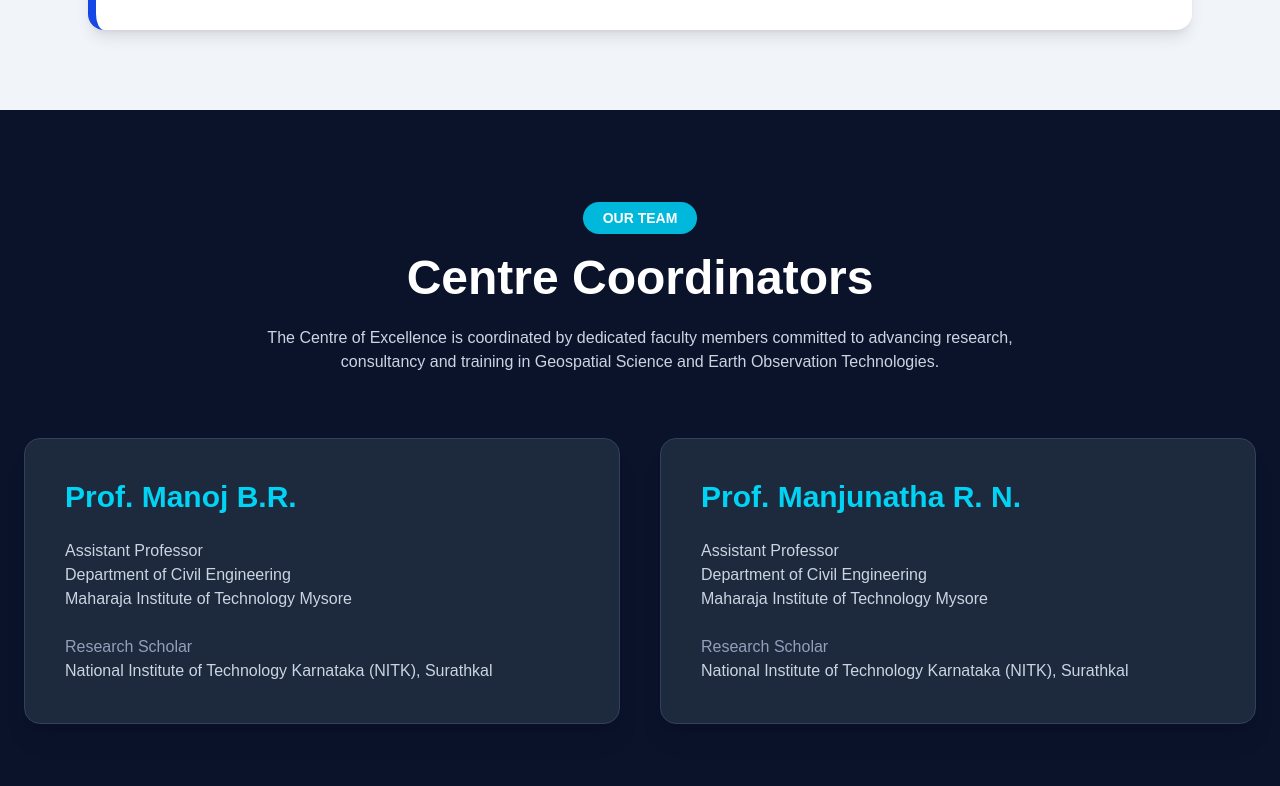
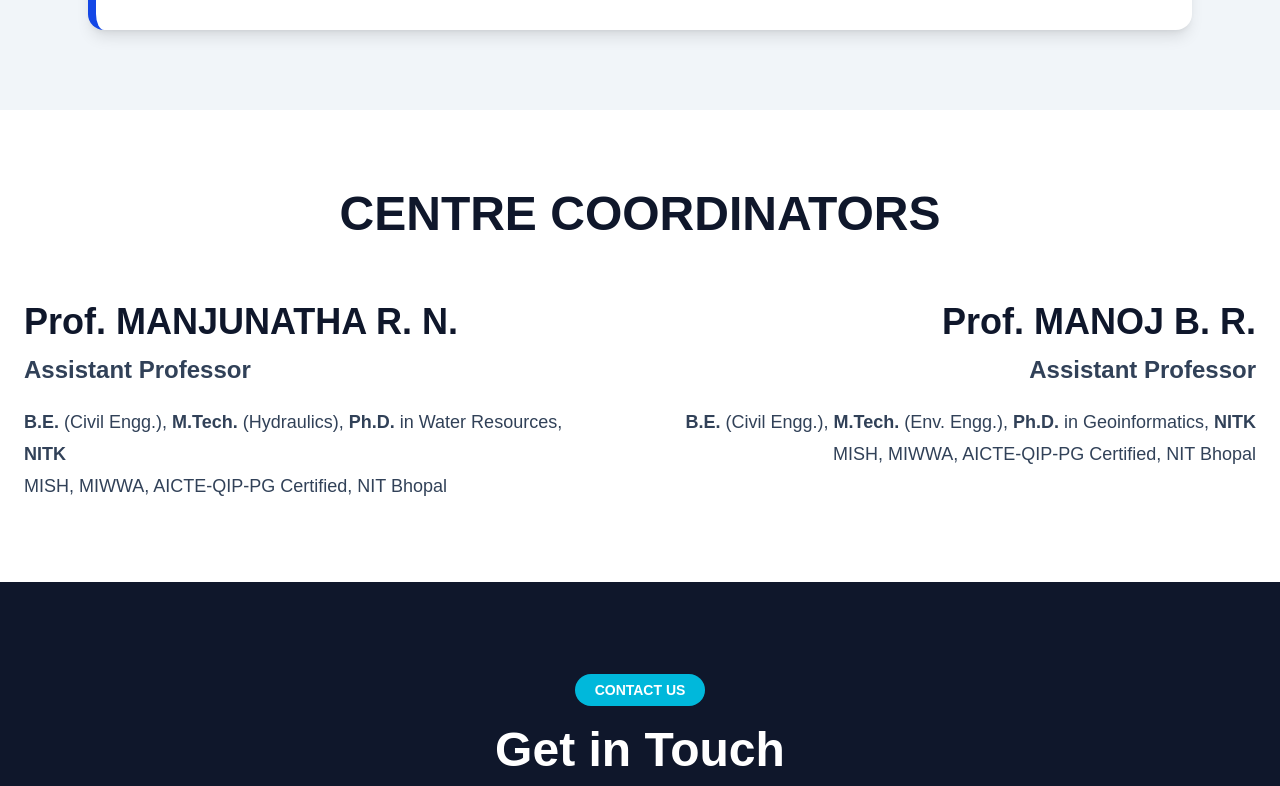
Before and after one commit to coe-esgst-mitm/coe-website, a Next.js app: page / in a window 1280 px wide. Shown: the part 2574-3360 px from the top of the page. Built offline with nearby package versions, Linux system fonts and the light colour scheme.

Commit message:
Describe the update

```diff
--- a/components/CentreCoordinators.tsx
+++ b/components/CentreCoordinators.tsx
@@ -1,81 +1,65 @@
 export default function CentreCoordinators() {
   return (
-    <section className="py-24 bg-[#0B132B] text-white">
+    <section className="py-20 bg-white">
 
       <div className="max-w-7xl mx-auto px-6">
 
-        <div className="text-center mb-16">
+        <h2 className="text-5xl font-bold text-center text-slate-900 mb-16">
+          CENTRE COORDINATORS
+        </h2>
 
-          <span className="bg-cyan-500 text-white px-5 py-2 rounded-full text-sm font-semibold">
-            OUR TEAM
-          </span>
+        <div className="grid md:grid-cols-2 gap-20">
 
-          <h2 className="text-5xl font-bold mt-6">
-            Centre Coordinators
-          </h2>
+          {/* Left Coordinator */}
 
-          <p className="mt-6 text-slate-300 max-w-3xl mx-auto">
-            The Centre of Excellence is coordinated by dedicated faculty members
-            committed to advancing research, consultancy and training in
-            Geospatial Science and Earth Observation Technologies.
-          </p>
+          <div className="text-left">
 
-        </div>
-
-        <div className="grid md:grid-cols-2 gap-10">
-
-          <div className="bg-slate-800 rounded-2xl shadow-xl p-10 border border-slate-700">
-
-            <h3 className="text-3xl font-bold text-cyan-400">
-              Prof. Manoj B.R.
+            <h3 className="text-4xl font-bold text-slate-900">
+              Prof. MANJUNATHA R. N.
             </h3>
 
-            <p className="mt-6 text-slate-300">
+            <h4 className="text-2xl font-semibold mt-3 text-slate-700">
               Assistant Professor
+            </h4>
+
+            <p className="mt-5 text-lg text-slate-700 leading-8">
+              <strong>B.E.</strong> (Civil Engg.),
+              <strong> M.Tech.</strong> (Hydraulics),
+              <strong> Ph.D.</strong> in Water Resources,
+              <strong> NITK</strong>
             </p>
 
-            <p className="text-slate-300">
-              Department of Civil Engineering
-            </p>
-
-            <p className="text-slate-300">
-              Maharaja Institute of Technology Mysore
-            </p>
-
-            <p className="mt-6 text-slate-400">
-              Research Scholar
-            </p>
-
-            <p className="text-slate-300">
-              National Institute of Technology Karnataka (NITK), Surathkal
+            <p className="text-lg text-slate-700 leading-8">
+              MISH, MIWWA,
+              AICTE-QIP-PG Certified,
+              NIT Bhopal
             </p>
 
           </div>
 
-          <div className="bg-slate-800 rounded-2xl shadow-xl p-10 border border-slate-700">
+          {/* Right Coordinator */}
 
-            <h3 className="text-3xl font-bold text-cyan-400">
-              Prof. Manjunatha R. N.
+          <div className="text-right">
+
+            <h3 className="text-4xl font-bold text-slate-900">
+              Prof. MANOJ B. R.
             </h3>
 
-            <p className="mt-6 text-slate-300">
+            <h4 className="text-2xl font-semibold mt-3 text-slate-700">
               Assistant Professor
+            </h4>
+
+            <p className="mt-5 text-lg text-slate-700 leading-8">
+              <strong>B.E.</strong> (Civil Engg.),
+              <strong> M.Tech.</strong> (Env. Engg.),
+              <strong> Ph.D.</strong> in Geoinformatics,
+              <strong> NITK</strong>
             </p>
 
-            <p className="text-slate-300">
-              Department of Civil Engineering
-            </p>
-
-            <p className="text-slate-300">
-              Maharaja Institute of Technology Mysore
-            </p>
-
-            <p className="mt-6 text-slate-400">
-              Research Scholar
-            </p>
-
-            <p className="text-slate-300">
-              National Institute of Technology Karnataka (NITK), Surathkal
+            <p className="text-lg text-slate-700 leading-8">
+              MISH, MIWWA,
+              AICTE-QIP-PG Certified,
+              NIT Bhopal
             </p>
 
           </div>
```
